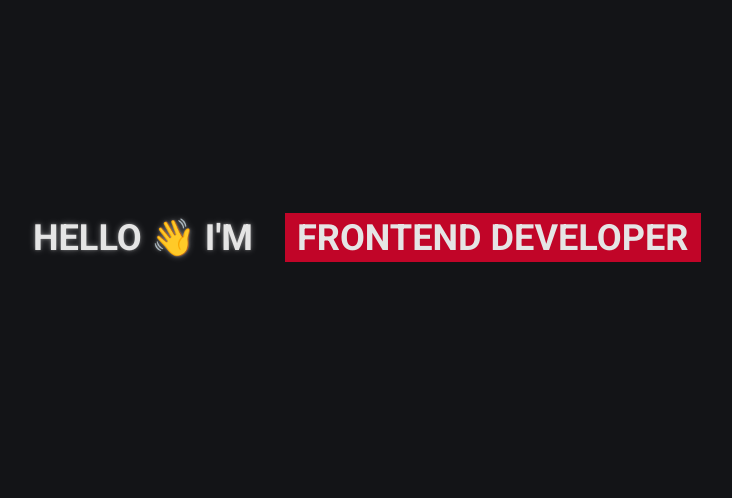
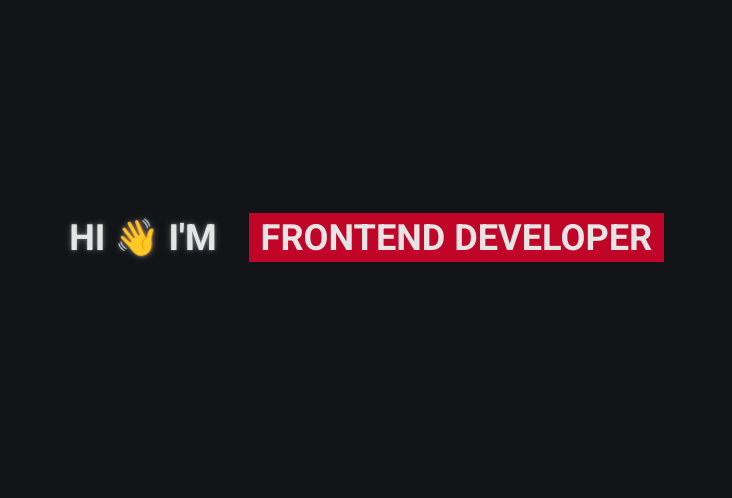
Before and after one commit to ferchomuri/fm-portfolio, a website built with webpack: page index.html in a window 1280 px wide. Shown: the part 150-648 px from the top of the page, without its empty margins (263-995 px from the left). Built offline with nearby package versions, Linux system fonts and the light colour scheme.

Commit message:
Change Greeting

```diff
--- a/index.html
+++ b/index.html
@@ -26,7 +26,7 @@
 
   <div class="main-container">
     <div class="left-side container-text">
-      <p>Hello 👋 I'm</p>
+      <p>Hi 👋 I'm</p>
     </div>
     <div class="rigth-side container-text">
       <div class="animation">
```
